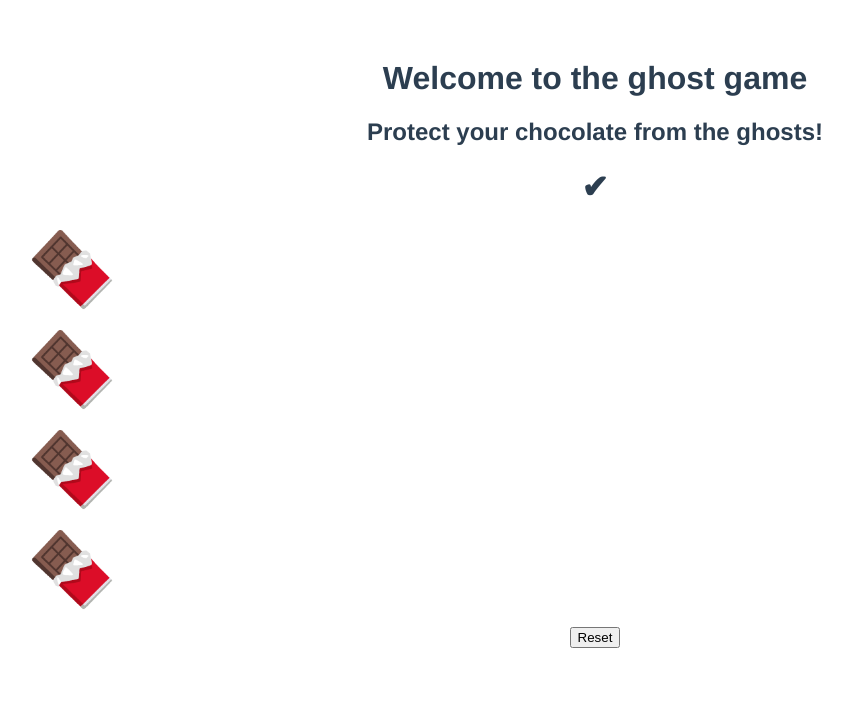
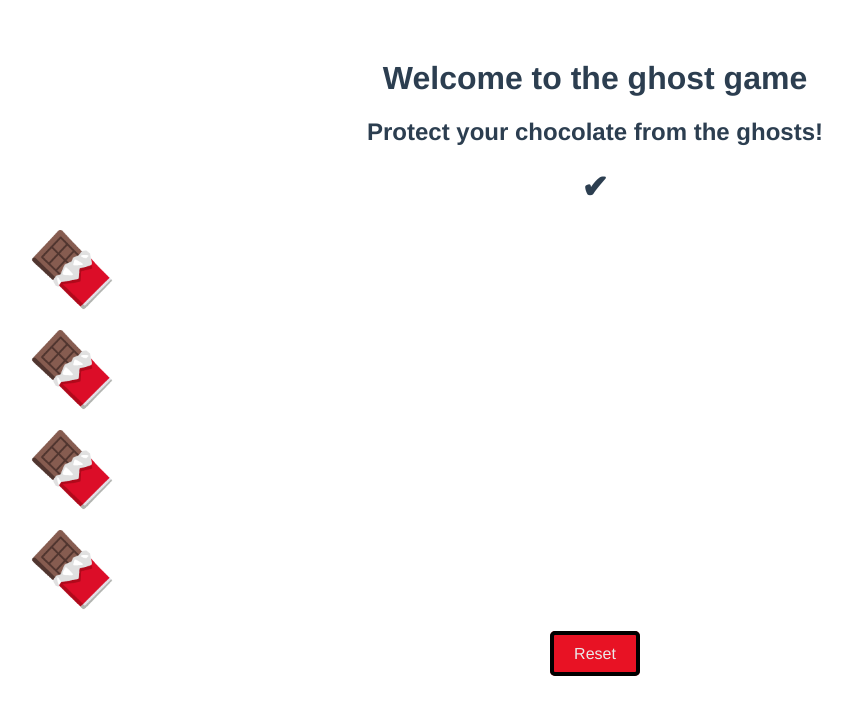
Before and after one commit to craigloewen-msft/ghostgame, a Vue app in the folder site/: page / in a window 1280 px wide. Shown: the top 714 px of the page, without its empty margins (45-897 px from the left). Built offline with nearby package versions, Linux system fonts and the light colour scheme; no server answers.

Commit message:
Fixed visuals

```diff
--- a/site/src/App.vue
+++ b/site/src/App.vue
@@ -14,7 +14,8 @@
         v-on:gameOver="endGame(true)"
         :gameovergamepiece="gameOver"
       />
-      <button v-on:click="resetGames(true)">Reset</button>
+      <br/>
+      <a href="#" class="resetButton" v-on:click="resetGames(true)">Reset</a>
     </div>
   </div>
 </template>
@@ -134,5 +135,15 @@ export default {
   color: #2c3e50;
   position: absolute;
   top: 0px;
+  font-size: 0.5em;
+}
+
+.resetButton {
+  background-color:#e81224;
+  border-radius: 5px;
+  text-decoration: none;
+  color: #eaeaea;
+  border: 4px solid black;
+  padding: 10px 20px 10px 20px;
 }
 </style>
```
